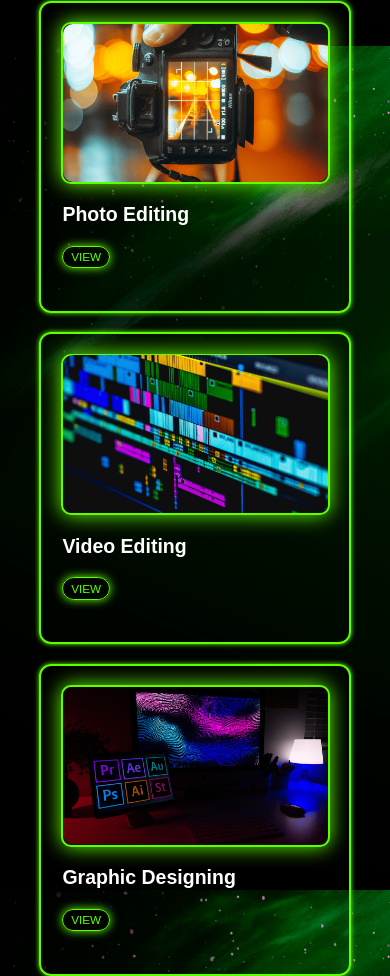
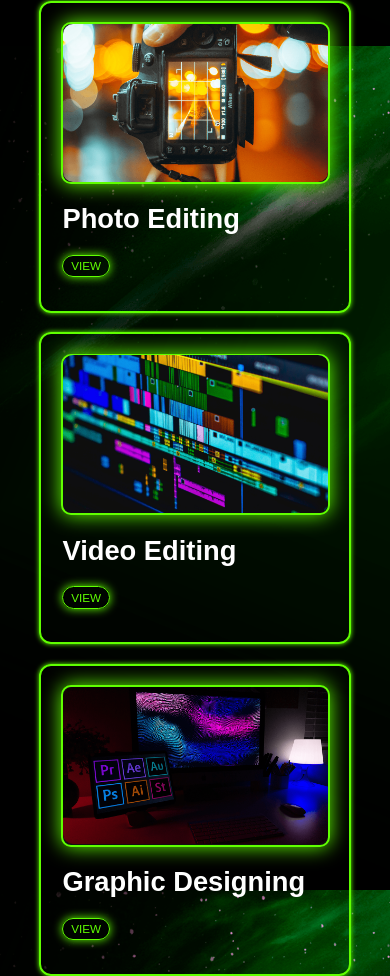
Before and after one commit to VirtualPirate/AZStudio, a plain HTML site: page index.html in a window 390 px wide. Shown: the part 798-1774 px from the top of the page. Drawn offline with Linux system fonts and the light colour scheme; a script that the page names is missing.

Commit message:
Modifiend section-2

```diff
--- a/css/components/section-2.component.css
+++ b/css/components/section-2.component.css
@@ -118,7 +118,7 @@
   }
 
   .info-box-title {
-    font-size: 4vw;
+    font-size: 6vw;
   }
 
   .info-box-view-btn {
@@ -136,7 +136,7 @@
   }
 
   .info-box-title {
-    font-size: 5vw;
+    font-size: 7vw;
   }
 
   .info-box-view-btn {
```
